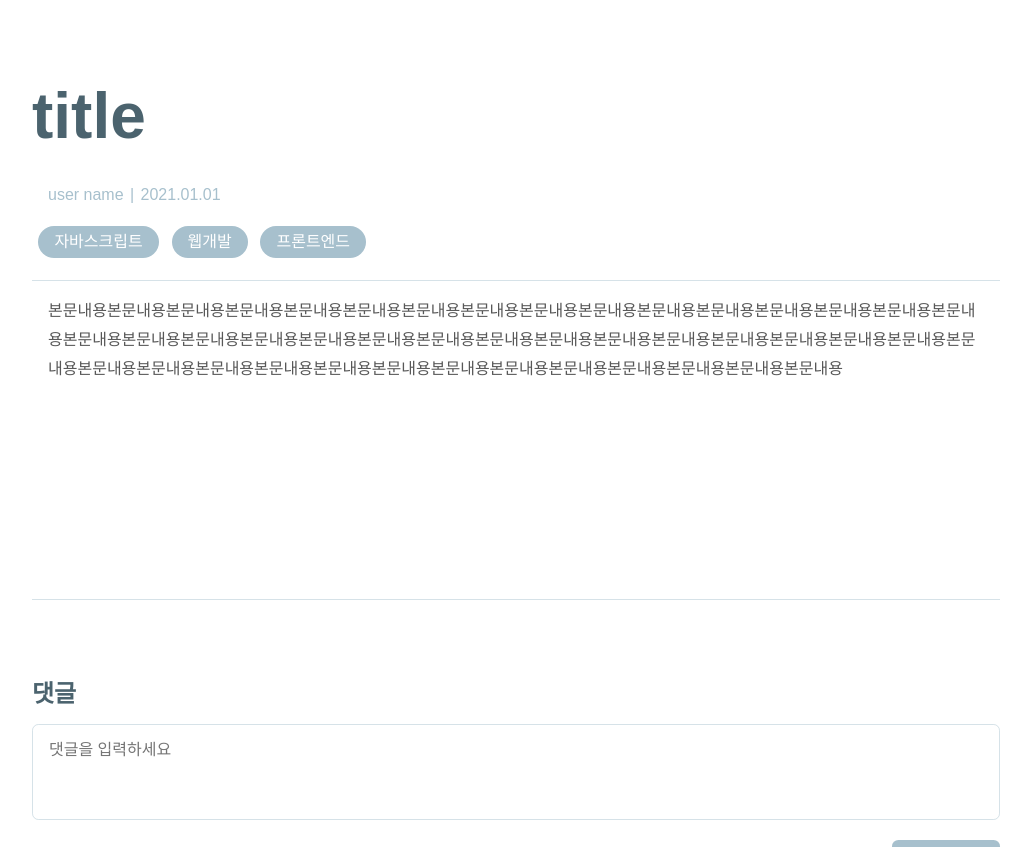
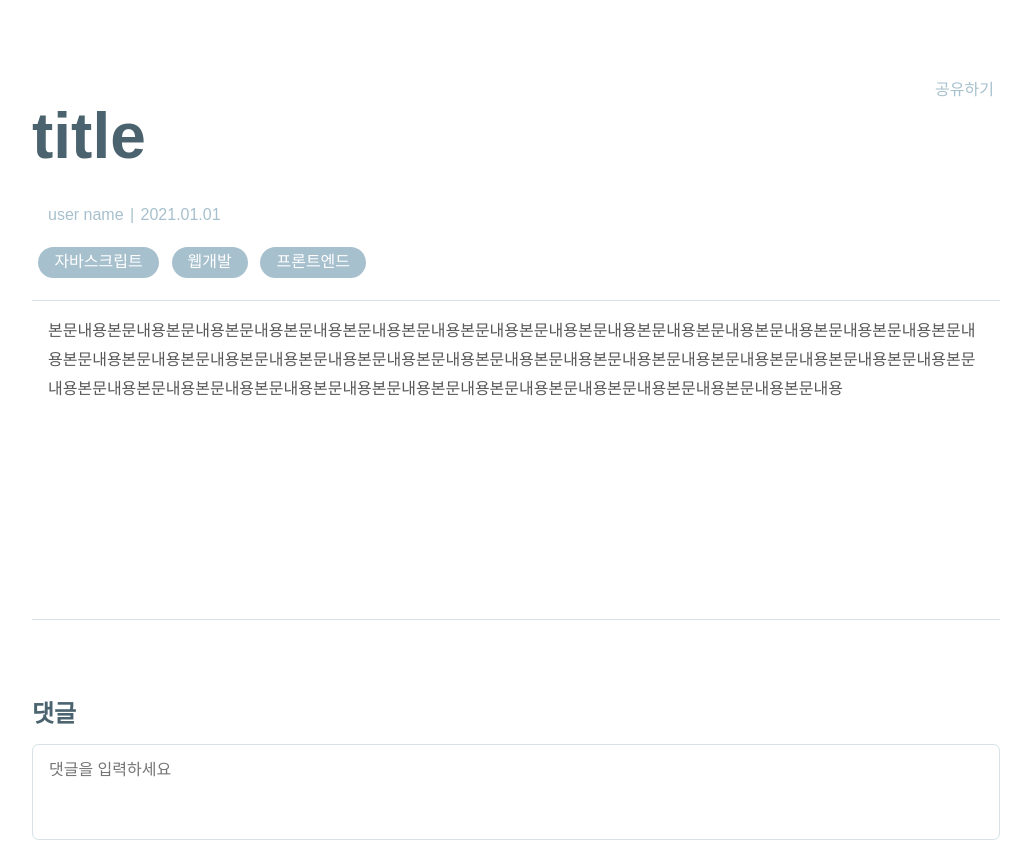
Before and after one commit to rjhee/velogCopy, a React (Create React App) app: page / in a window 1280 px wide. Shown: the top 847 px of the page, without its empty margins (124-1155 px from the left). Built offline with nearby package versions, Linux system fonts and the light colour scheme; the HTML template or start-up script is replaced by a standard one.

Commit message:
✨ add URL copy features

```diff
--- /dev/null
+++ b/src/components/modal.jsx
@@ -0,0 +1,13 @@
+import React from 'react';
+
+function Modal() {
+  const SUCCESS_TEXT = '복사가 완료 되었습니다 😜';
+
+  return (
+    <aside className="modal">
+      <h2 className="modal-title">{SUCCESS_TEXT}</h2>
+    </aside>
+  );
+}
+
+export default Modal;
--- a/src/components/postsDetail.jsx
+++ b/src/components/postsDetail.jsx
@@ -1,11 +1,33 @@
-import React from 'react';
+import React, { useState } from 'react';
 import Comments from './comments';
+import Modal from './modal';
 
 function PostsDetail() {
+  const [modalOn, setModalOn] = useState(false);
+
+  const onShareModal = () => {
+    const current_url = window.location.href;
+    navigator.clipboard.writeText(current_url).then(() => {
+      setModalOn(true);
+      setTimeout(() => {
+        setModalOn(false);
+      }, 1000);
+    });
+  };
+
   return (
     <div className="postsDetail-wrap">
+      {modalOn === true ? <Modal></Modal> : null}
       <section className="postsDetail">
         <header>
+          <button
+            className="postsDetail-share-btn"
+            onClick={() => {
+              onShareModal();
+            }}
+          >
+            공유하기
+          </button>
           <h1 className="postsDetail-title title">title</h1>
           <div className="postsDetail-info-wrap">
             <span className="postsDetail-user-name">user name</span>
```
